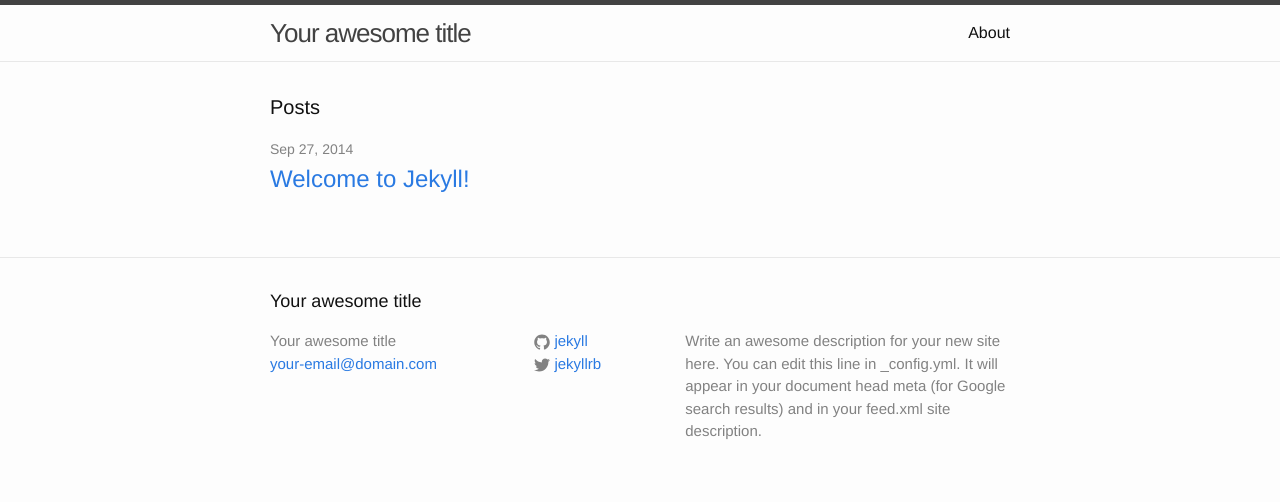
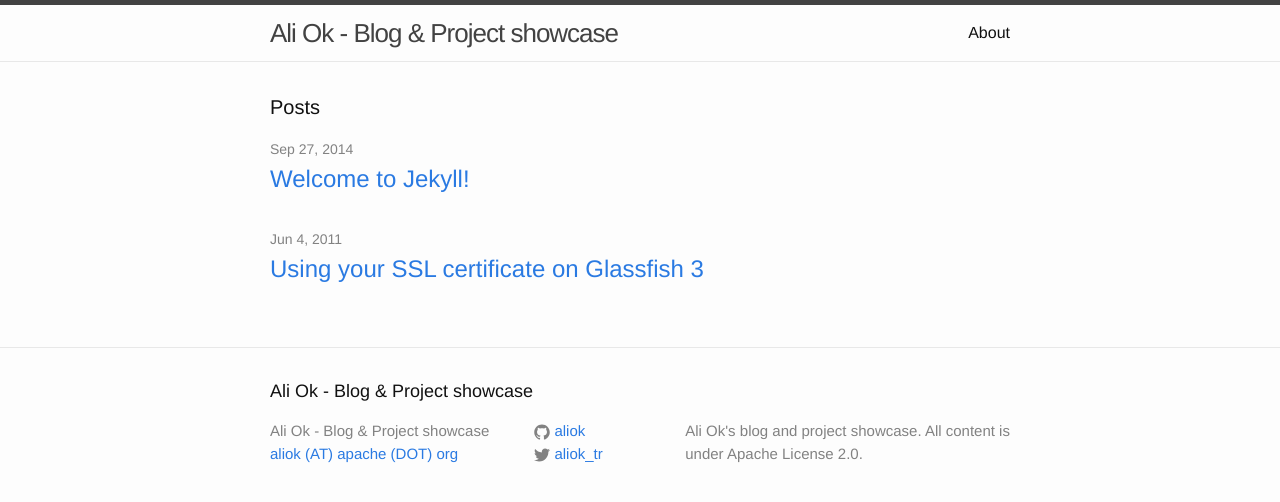
Before and after one commit to aliok/aliok.github.io, a Jekyll site: the page built from index.html, in a window 1280 px wide. Shown: the top 502 px of the page. Built offline with Jekyll 4.4.1, drawn with Linux system fonts in a browser that asks for light colours; part of the change alters nothing that is shown.

Commit message:
Experimenting with first post

```diff
--- a/_config.yml
+++ b/_config.yml
@@ -1,14 +1,12 @@
 # Site settings
-title: Your awesome title
-email: your-email@domain.com
+title: Ali Ok - Blog & Project showcase
+email: aliok (AT) apache (DOT) org
 description: > # this means to ignore newlines until "baseurl:"
-  Write an awesome description for your new site here. You can edit this
-  line in _config.yml. It will appear in your document head meta (for
-  Google search results) and in your feed.xml site description.
+  Ali Ok's blog and project showcase. All content is under Apache License 2.0.
 baseurl: "" # the subpath of your site, e.g. /blog/
-url: "http://yourdomain.com" # the base hostname & protocol for your site
-twitter_username: jekyllrb
-github_username:  jekyll
+url: "http://aliok.github.io" # the base hostname & protocol for your site
+twitter_username: aliok_tr
+github_username:  aliok
 
 # Build settings
 markdown: kramdown
--- /dev/null
+++ b/_posts/2011-06-04-using-your-ssl-certificate-on-glassfish-3.markdown
@@ -0,0 +1,83 @@
+---
+layout: post
+title:  "Using your SSL certificate on Glassfish 3"
+date:   2011-06-04 01:07:43
+categories: tips system-admin
+---
+
+This was kind of problematic for me and my colleagues, so after I manage to set our SSL certificate, I decided to share the story.
+Before doing anything, back up the files under `$GFHOME/domains/yourdomain/config`.
+
+Steps are:
+
+1. Generating a private key
+2. Creating a Certification Signing Request (CSR)
+3. Sending the CSR to a certificate authority
+4. Importing your signed certificate
+5. Setting necessary Glassfish configuration
+
+First, we let’s create our private key. You can directly work on the existing keystore shipped with Glassfish,
+or you can create a new keystore and then import it to Glassfish’s keystore. To be more safe, I created a new
+keystore and generated the private key on that:
+
+{% highlight bash %}
+cd ~
+mkdir ssl-stuff
+cd ssl-stuff
+keytool -keysize 2048 -genkey -alias yourdomain.com -keyalg RSA -dname "CN=www.yourdomain.com,O=Your Organization,L=Your City,S=Your State,C=Your Country Code like US, CH or TR" -keystore keystore.jks -keypass changeit -storepass changeit
+{% endhighlight %}
+
+Now our private key is generated in keystore.jks file. I used keypass ‘changeit’ as key password and keystore password for now.
+
+{% highlight bash %}
+keytool -certreq -alias yourdomain.com -keystore keystore.jks -storepass changeit -keypass changeit -file server.csr
+{% endhighlight %}
+
+This results in a certificate signing request, server.csr. Now we have two files :
+
+* keystore.jks
+* server.csr
+
+Next step is uploading server.csr file to one of the certificate authorities (I used Godaddy and I was pretty happy with their service) and receiving signed
+certificate. Certificate authorities looks for the “whois” record of your domain and if they find a technical representative email address, they send the
+signed certificate to that email. If there is no email address (like one of the domains I set the SSL up), they give you a code (like abcd123) and require
+you to either add a subdomain with that code or add a html page named with the code (and also with the content filled with the code).
+
+From certificate authority, you should generally receive two files
+
+* Your signed certificate : generally named as “yourdomain.com.crt”
+* Root certificate of your certificate (you might receive more than one. In some cases certification authority sends the intermediate certificates) : Godaddy names it “gd_bundle.crt”
+
+Next step is importing the keystore I used into the Glassfish’s keystore:
+{% highlight bash %}
+keytool -importkeystore -srckeystore ~/ssl-stuff/keystore.jks -destkeystore $GLASSFISHHOME/domains/yourdomain/config/keystore.jks
+{% endhighlight %}
+
+Now, the final step done on keystore is importing the signed certificate. First, we gotta switch to Glassfish’s keystore and import the root certificate:
+{% highlight bash %}
+cd $GLASSFISH_HOME/domains/yourdomain/config
+keytool -import -v -trustcacerts -alias root -file gd_bundle.crt -keystore keystore.jks -keypass changeit -storepass changeit
+{% endhighlight %}
+
+Then, import the signed certificate of yours:
+{% highlight bash %}
+keytool -import -v -trustcacerts -alias yourdomain.com -file yourdomain.com.crt -keystore keystore.jks -keypass changeit -storepass changeit
+{% endhighlight %}
+
+Now we’re done with the keystore. You should have something like this:
+{% highlight bash %}
+keytool -list -keystore keystore.jks
+
+Keystore-Typ: JKS
+Keystore-Provider: SUN
+
+....
+
+root, 03.06.2011, trustedCertEntry,
+Zertifikatsfingerabdruck (MD5): XX:XX:XX:XX:XX:XX:XX:XX:XX:XX:XX:XX:XX:XX:XX:XX
+yourdomain.com, 03.06.2011, PrivateKeyEntry,
+Zertifikatsfingerabdruck (MD5): XX:XX:XX:XX:XX:XX:XX:XX:XX:XX:XX:XX:XX:XX:XX:XX
+{% endhighlight %}
+
+Final step of the whole process is using our domain alias as the “certificate nickname” on GlassFish:
+![Screenshot](/post-assets/using-your-ssl-certificate-on-glassfish-3/screenshot0.png)
```
Also changed, not shown: post-assets/using-your-ssl-certificate-on-glassfish-3/screenshot0.png (added).
